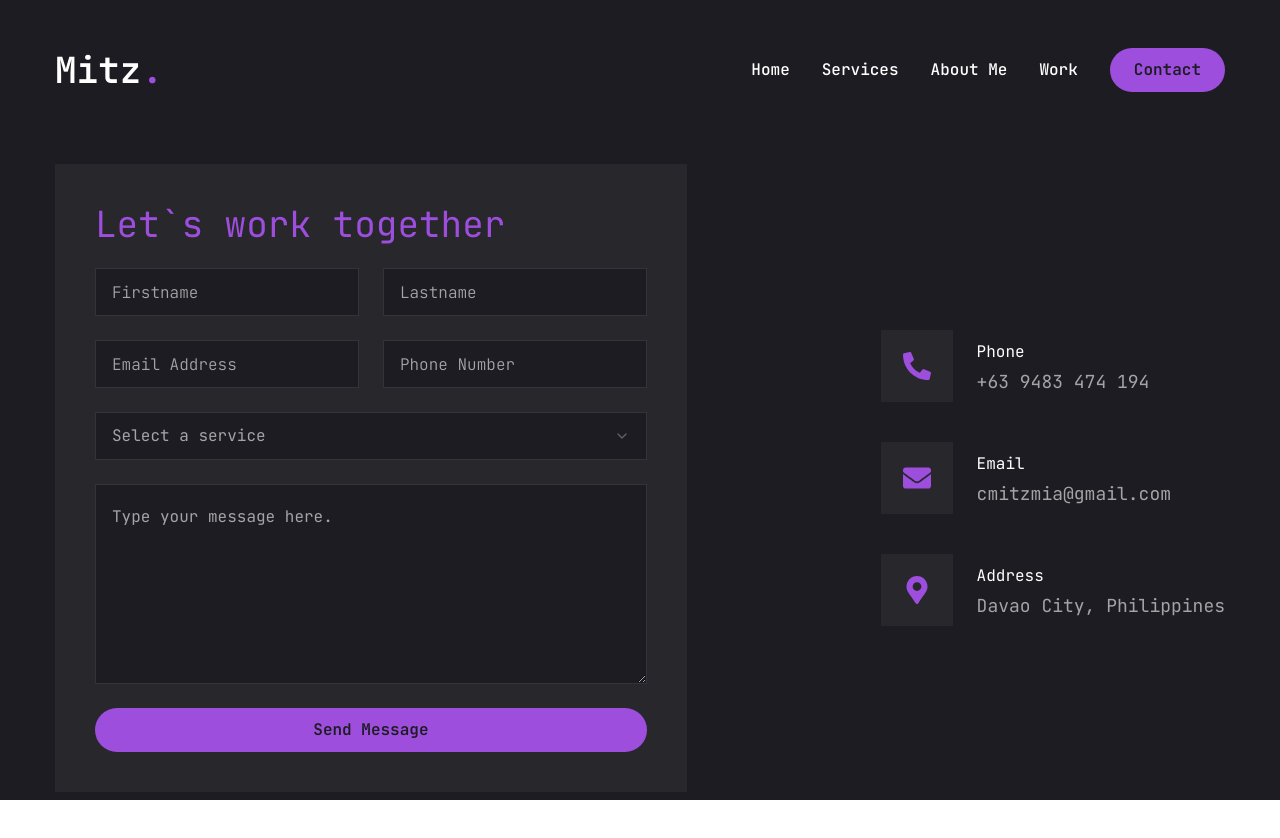
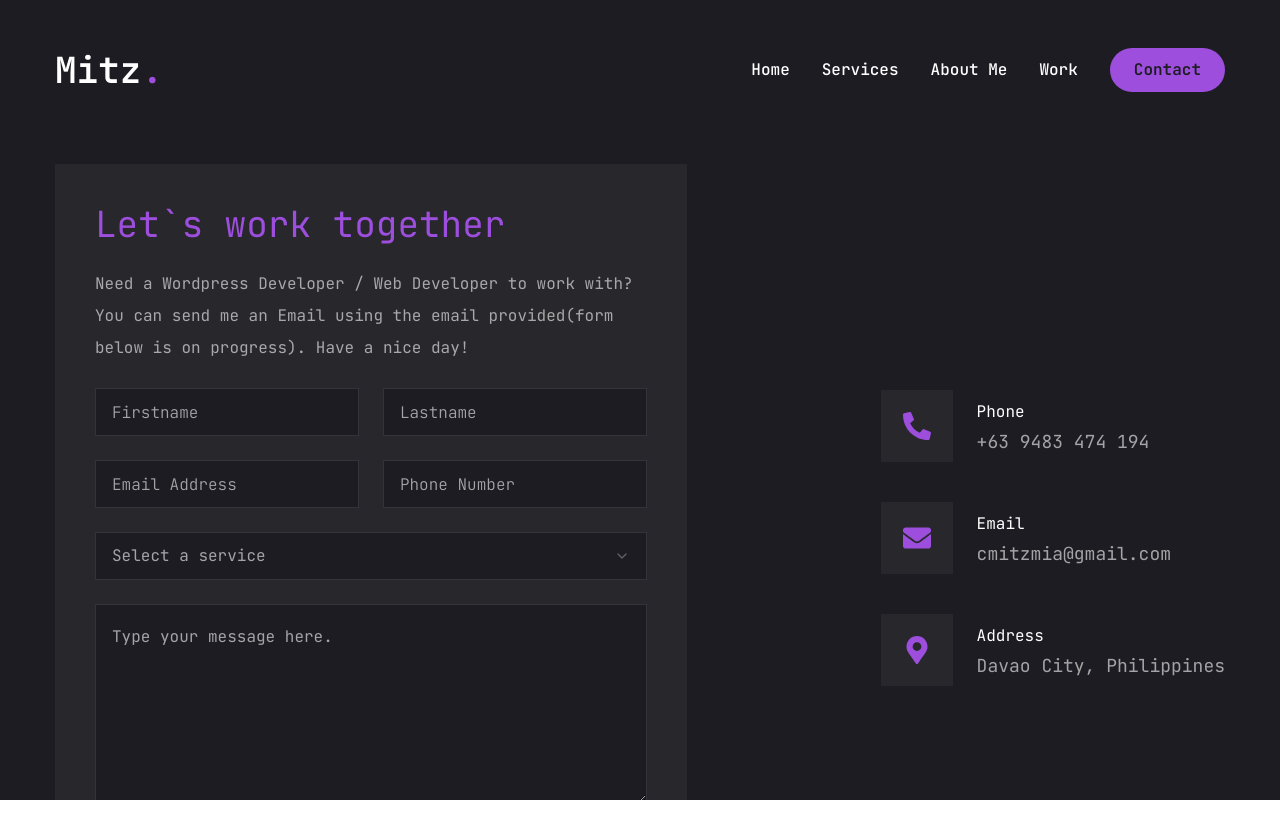
Before and after one commit to oizy404/portfolio, a Next.js app: page /contact in a window 1280 px wide. Shown: the top 838 px of the page. Before the commit the page ends 816 px from the top, so only its background shows below. Built offline with nearby package versions, Linux system fonts and the light colour scheme.

Commit message:
update contact

```diff
--- a/app/contact/page.jsx
+++ b/app/contact/page.jsx
@@ -41,9 +41,9 @@ const Contact = () => {
           <div className="xl:w-[54%] order-2 xl:order-none">
             <form className="flex flex-col gap-6 p-10 bg-[#27272c] roundex-xl">
               <h3 className="text-4xl text-accent">Let`s work together</h3>
-              {/* <p className="text-white/60">
-                Lorem ipsum dolor sit amet, consectetur adipiscing elit, sed do eiusmod tempor incididunt ut labore et dolore magna aliqua.
-              </p> */}
+              <p className="text-white/60">
+              Need a Wordpress Developer / Web Developer to work with? You can send me an Email using the email provided(form below is on progress). Have a nice day!
+              </p>
               {/* input */}
               <div className="grid grid-cols-1 md:grid-cols-2 gap-6">
                 <Input type="text" placeholder="Firstname" />
```
